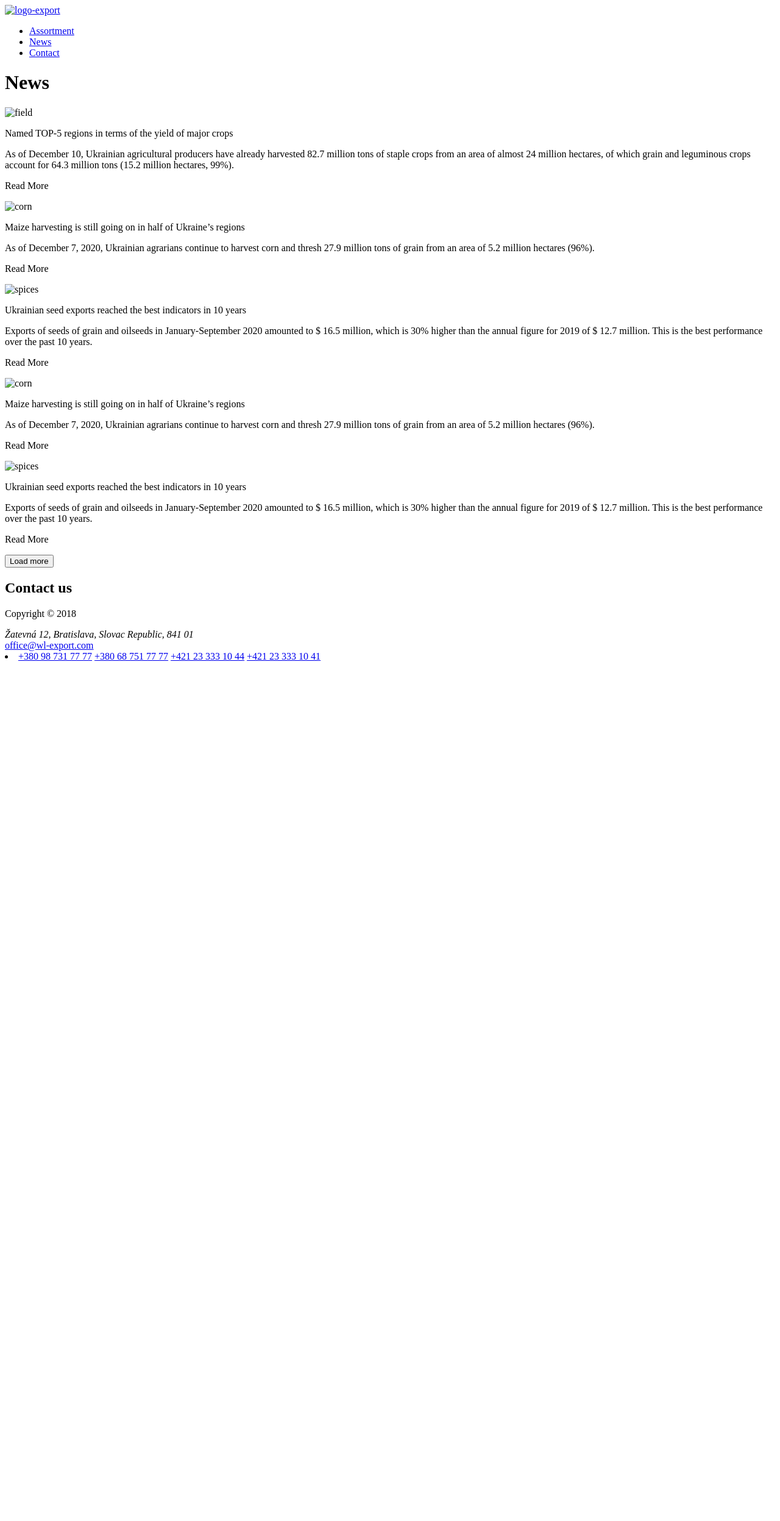
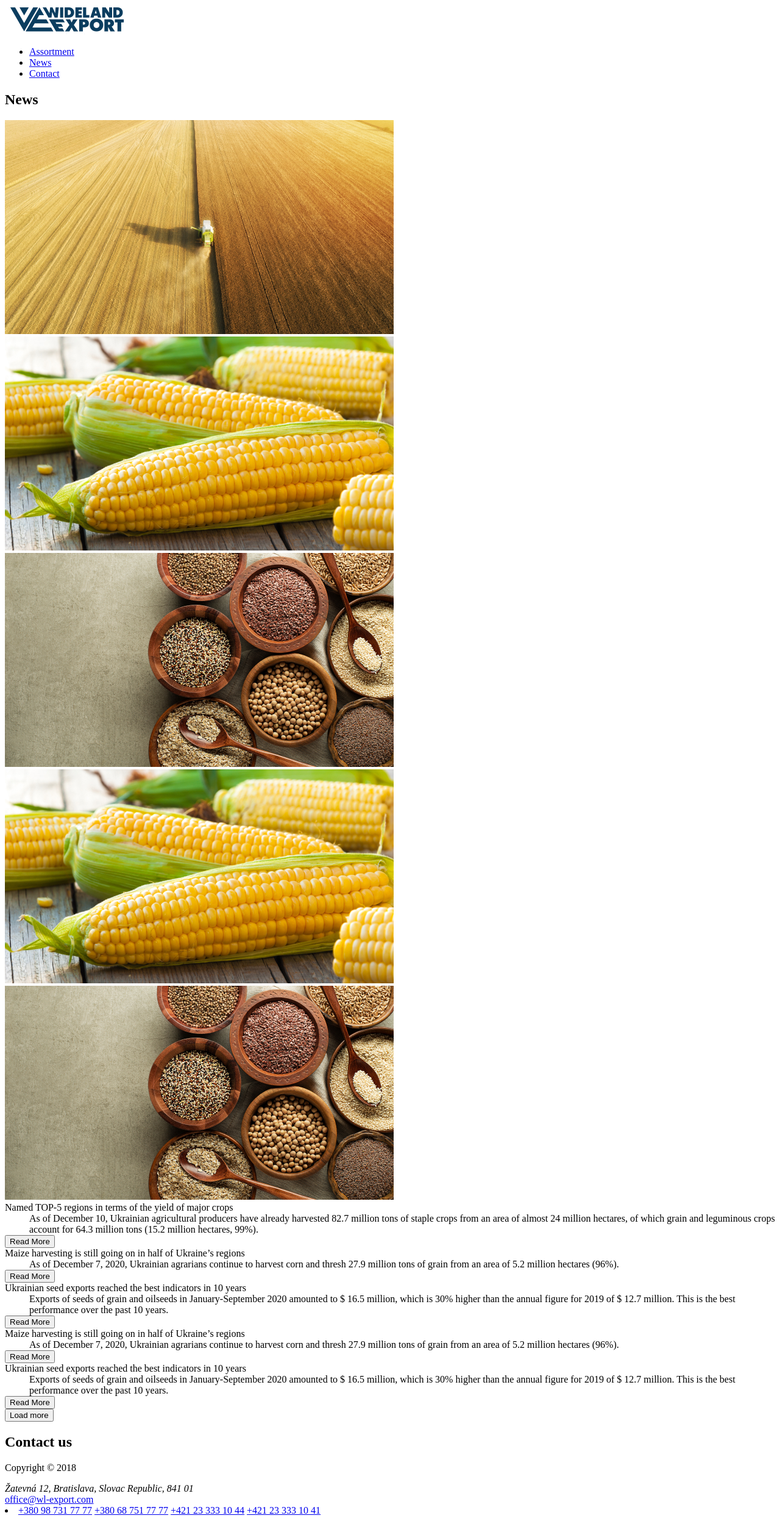
Before and after one commit to Margo1403/widelands, a plain HTML site: page news.html in a window 1280 px wide. Shown: the whole page at 61% size. Before the commit the page ends 1094 px from the top, so only its background shows below. Drawn offline with Linux system fonts and the light colour scheme.

Commit message:
сохранение 25.12

```diff
--- a/css/style.css
+++ b/css/style.css
@@ -0,0 +1,27 @@
+@font-face {
+    font-family: "Gilroy";
+    src: url("../");
+    font-weight: 400;
+    font-style: normal;
+}
+
+@font-face {
+    font-family: "Gilroy";
+    src: url("../");
+    font-weight: 500;
+    font-style: normal;
+}
+
+@font-face {
+    font-family: "Gilroy";
+    src: url("../");
+    font-weight: 600;
+    font-style: normal;
+}
+
+@font-face {
+    font-family: "Gilroy";
+    src: url("../");
+    font-weight: 700;
+    font-style: normal;
+}
--- a/news.html
+++ b/news.html
@@ -11,7 +11,7 @@
     <header class="page-header">
         <div class="header-block">
             <a class="logo" href="#">
-                <img src="./logo-export.png" alt="logo-export">
+                <img src="img/logo-export.png" alt="logo-export">
             </a>
             <nav class="nav">
                 <ul class="nav-list">
@@ -35,97 +35,107 @@
         </div>
     </header>
   <main class="content">
+
+        <section class="photo-content">
         <div class="news">
             <h1 class="news-title">News</h1>
         </div>
         <div class="photo-gallery">
-                <img src="./field.jpg" alt="field">
+                    <img src="img/field.jpg" alt="field">
         </div>
-            <p class="paragraph-text">
-                Named TOP-5 regions in terms of the yield of major crops
-            </p>
-            <p class="text">
-                As of December 10, Ukrainian agricultural producers have already harvested 82.7 million tons of staple crops
+        <div class="photo-gallery">
+            <img src="img/corn.jpg" alt="corn">
+        </div>
+        <div class="photo-gallery">
+            <img src="img/spices.jpg" alt="spices">
+        </div>
+        <div class="photo-gallery">
+            <img src="img/corn.jpg" alt="corn">
+        </div>
+        <div class="photo-gallery">
+            <img src="img/spices.jpg" alt="spices">
+        </div>
+        </section>
+
+
+    <div class="news-market">
+        <div class="market">
+            <dt class="market-heading">Named TOP-5 regions in terms of the yield of major crops</dt>
+            <dd class="market-news">As of December 10, Ukrainian agricultural producers have already harvested 82.7 million tons of staple crops
                 from an area of almost 24 million hectares, of which grain and leguminous crops account for 64.3 million tons
                 (15.2 million hectares, 99%).
-            </p>
-            <p class="next">
+            </dd>
+            <button class="button-farther">
                 Read More
-            </p>
-        <div class="photo-gallery">
-            <img src="./corn.jpg" alt="corn">
+            </button>
         </div>
-            <p class="paragraph-text">
-                Maize harvesting is still going on in half of Ukraine’s regions
-            </p>
-            <p class="text">
-                As of December 7, 2020, Ukrainian agrarians continue to harvest corn and thresh 27.9 million tons of grain from
-                an area of 5.2 million hectares (96%).
-            </p>
-            <p class="next">
+
+        <div class="market">
+            <dt class="market-heading">Maize harvesting is still going on in half of Ukraine’s regions</dt>
+            <dd class="market-news">As of December 7, 2020, Ukrainian agrarians continue to harvest corn and thresh 27.9 million tons
+                of grain from an area of 5.2 million hectares (96%).
+            </dd>
+            <button class="button-farther">
                 Read More
-            </p>
-            <div class="photo-gallery">
-                <img src="./spices.jpg" alt="spices">
+            </button>
         </div>
-            <p class="paragraph-text">
-                Ukrainian seed exports reached the best indicators in 10 years
-            </p>
-            <p class="text">
-                Exports of seeds of grain and oilseeds in January-September 2020 amounted to $ 16.5 million, which is 30% higher than
-                the annual figure for 2019 of $ 12.7 million. This is the best performance over the past 10 years.
-            </p>
-            <p class="next">
+
+        <div class="market">
+            <dt class="market-heading">Ukrainian seed exports reached the best indicators in 10 years</dt>
+            <dd class="market-news">Exports of seeds of grain and oilseeds in January-September 2020 amounted to $ 16.5 million,
+                which is 30% higher than the annual figure for 2019 of $ 12.7 million. This is the best performance over the past 10 years.
+            </dd>
+            <button class="button-farther">
                 Read More
-            </p>
-            <div class="photo-gallery">
-                <img src="./corn.jpg" alt="corn">
+            </button>
         </div>
-            <p class="paragraph-text">
-                Maize harvesting is still going on in half of Ukraine’s regions
-            </p>
-            <p class="text">
-                As of December 7, 2020, Ukrainian agrarians continue to harvest corn and thresh 27.9 million tons of grain from an
-                 area of 5.2 million hectares (96%).
-            </p>
-            <p class="next">
+
+        <div class="market">
+            <dt class="market-heading">Maize harvesting is still going on in half of Ukraine’s regions</dt>
+            <dd class="market-news">As of December 7, 2020, Ukrainian agrarians continue to harvest corn and thresh 27.9 million tons
+                of grain from an area of 5.2 million hectares (96%).
+            </dd>
+            <button class="button-farther">
                 Read More
-            </p>
-            <div class="photo-gallery">
-                <img src="./spices.jpg" alt="spices">
+            </button>
         </div>
-            <p class="paragraph-text">
-                Ukrainian seed exports reached the best indicators in 10 years
-            </p>
-            <p class="text">
-                Exports of seeds of grain and oilseeds in January-September 2020 amounted to $ 16.5 million, which is 30% higher than
-                the annual figure for 2019 of $ 12.7 million. This is the best performance over the past 10 years.
-            </p>
-            <p class="next">
+
+        <div class="market">
+            <dt class="market-heading">Ukrainian seed exports reached the best indicators in 10 years</dt>
+            <dd class="market-news">Exports of seeds of grain and oilseeds in January-September 2020 amounted to $ 16.5 million,
+                which is 30% higher than the annual figure for 2019 of $ 12.7 million. This is the best performance over the past 10 years.
+            </dd>
+            <button class="button-farther">
                 Read More
-            </p>
+            </button>
+        </div>
+    </div>
+  </main>
+
+<footer class="navigation">
+
     <button class="blu">
         Load more
     </button>
 
-</main>
-<footer class="navigation">
     <div class="contact">
         <h2 class="Contact-us">Contact us</h2>
     </div>
     <p class="author">
         Copyright © 2018
     </p>
+
     <div class="direction">
         <address class="address">Žatevná 12, Bratislava, Slovac Republic, 841 01</address>
         <a class="mail" href="office@wl-export.com">office@wl-export.com</a>
     </div>
-    <div class="block-tel">
-        <li class="nav-tel">
-            <a class="tel" href="tel:+380 98 731 77 77">+380 98 731 77 77</a>
-            <a class="tel" href="tel:+380 68 751 77 77">+380 68 751 77 77</a>
-            <a class="tel" href="tel:+421 23 333 10 44">+421 23 333 10 44</a>
-            <a class="tel" href="tel:+421 23 333 10 41">+421 23 333 10 41</a>
+
+    <div class="block-tel-footer">
+        <li class="nav-tel-footer">
+            <a class="tel-footer" href="tel:+380 98 731 77 77">+380 98 731 77 77</a>
+            <a class="tel-footer" href="tel:+380 68 751 77 77">+380 68 751 77 77</a>
+            <a class="tel-footer" href="tel:+421 23 333 10 44">+421 23 333 10 44</a>
+            <a class="tel-footer" href="tel:+421 23 333 10 41">+421 23 333 10 41</a>
         </li>
     </div>
 </footer>
```
Also changed, not shown: assortiment.html (+41 -9 lines), error.html (+1 -1 lines), index.html (+51 -61 lines), text-page.html (+32 -11 lines). Lines whose indentation alone changed are shown as unchanged.
